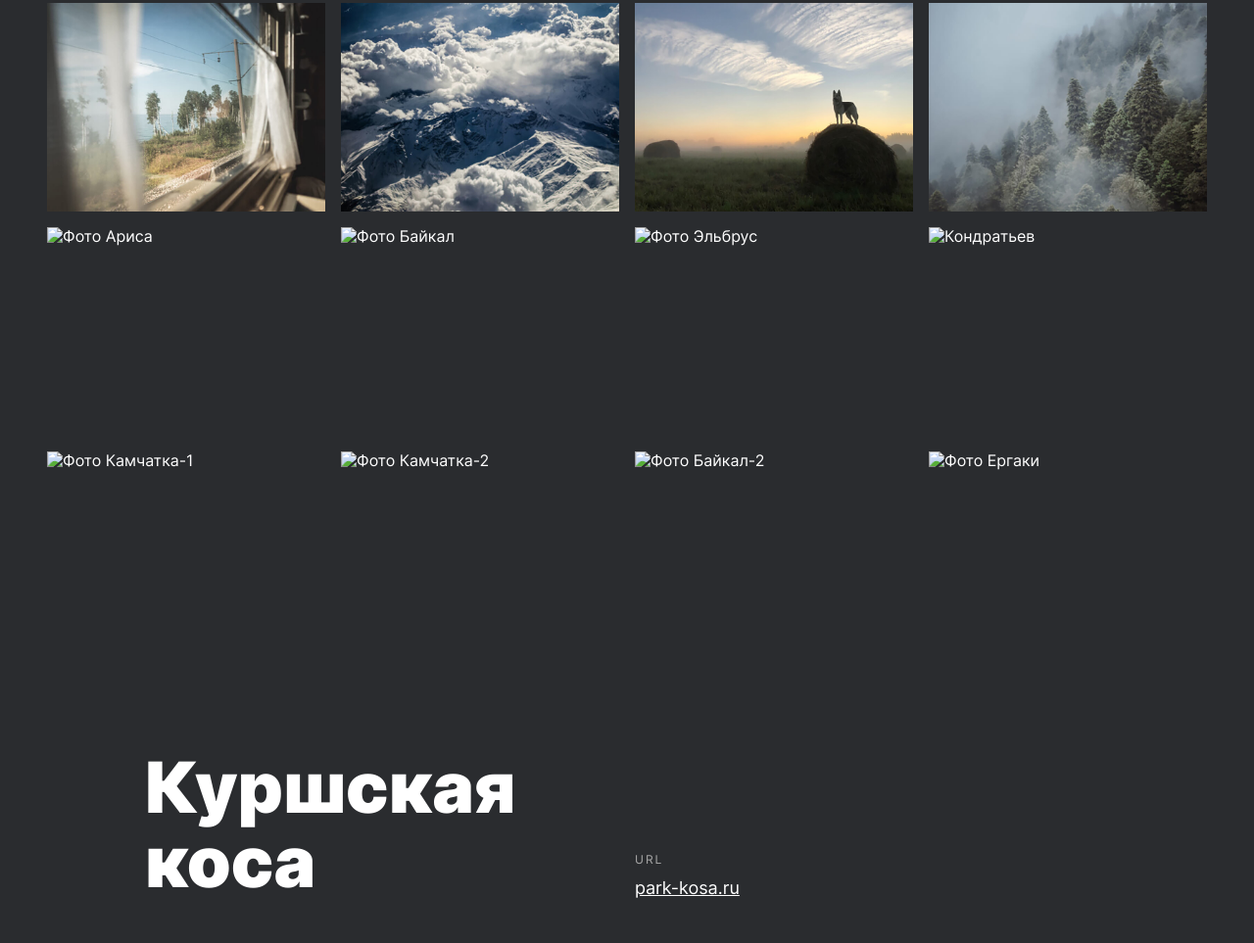
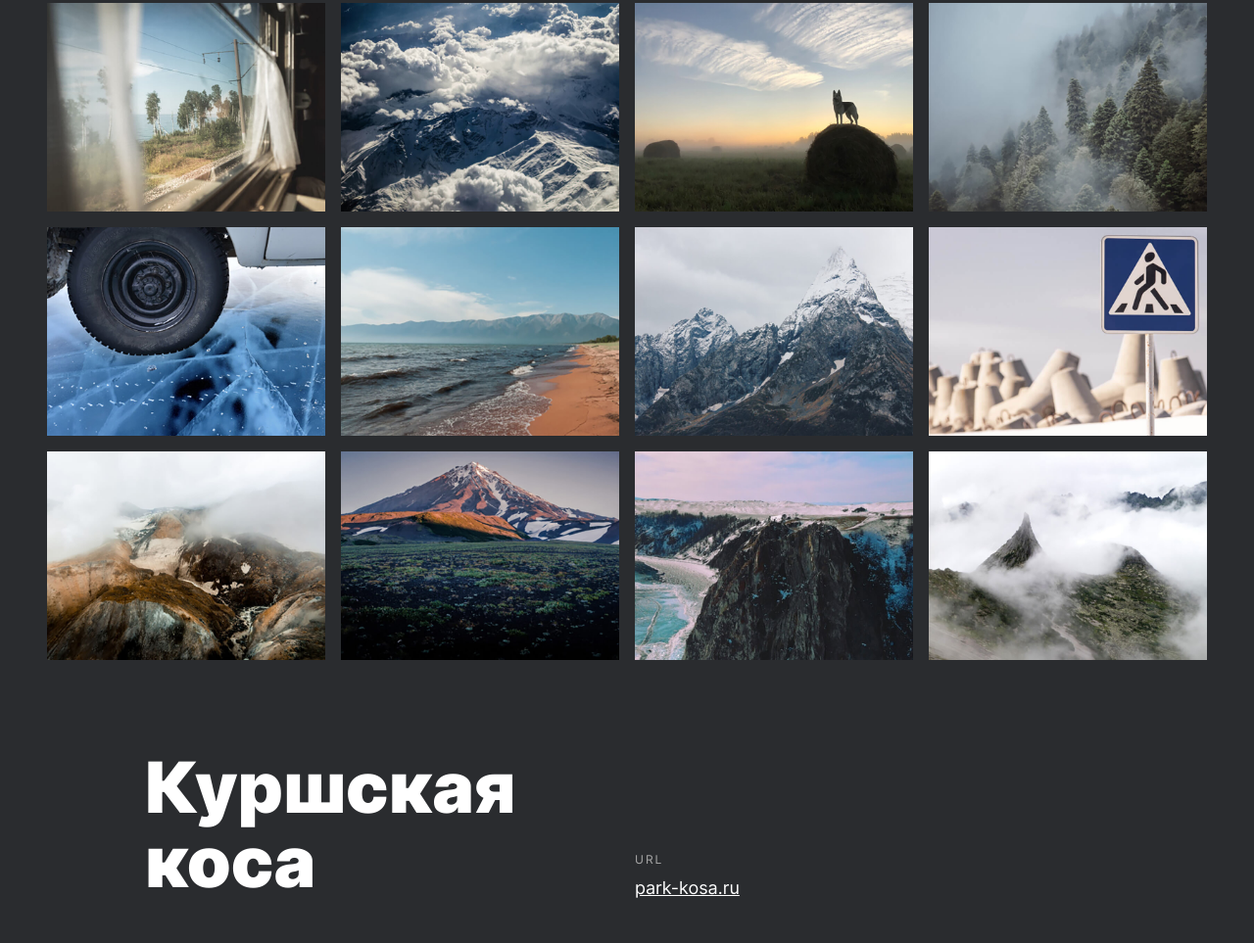
Before and after one commit to anlnv/russian-travel, a plain HTML site: page index.html in a window 1280 px wide. Shown: the part 1824-2787 px from the top of the page at 98% size. Drawn offline with Linux system fonts and the light colour scheme; the site is published under a folder, as on GitHub Pages, so addresses that start at the root find nothing.

Commit message:
Update index.html

```diff
--- a/index.html
+++ b/index.html
@@ -55,42 +55,42 @@
           alt="Фото Сочи"
         >
         <img
-          src="/images/photo-grid-arisa.jpg"
+          src="./images/photo-grid-arisa.jpg"
           class="photo-grid__item"
           alt="Фото Ариса"
         >
         <img
-          src="/images/photo-grid-baikal.jpg"
+          src="./images/photo-grid-baikal.jpg"
           class="photo-grid__item"
           alt="Фото Байкал"
         >
         <img
-          src="/images/photo-grid-elbrus.jpg"
+          src="./images/photo-grid-elbrus.jpg"
           class="photo-grid__item"
           alt="Фото Эльбрус"
         >
         <img
-          src="/images/photo-grid-kondratiev.jpg"
+          src="./images/photo-grid-kondratiev.jpg"
           class="photo-grid__item"
           alt="Кондратьев"
         >
         <img
-          src="/images/photo-grid-kamchatka-1.jpg"
+          src="./images/photo-grid-kamchatka-1.jpg"
           class="photo-grid__item"
           alt="Фото Камчатка-1"
         >
         <img
-          src="/images/photo-grid-kamchatka-2.jpg"
+          src="./images/photo-grid-kamchatka-2.jpg"
           class="photo-grid__item"
           alt="Фото Камчатка-2"
         >
         <img
-          src="/images/photo-grid-baikal-2.jpg"
+          src="./images/photo-grid-baikal-2.jpg"
           class="photo-grid__item"
           alt="Фото Байкал-2"
         >
         <img
-          src="/images/photo-grid-ergaki.jpg"
+          src="./images/photo-grid-ergaki.jpg"
           class="photo-grid__item"
           alt="Фото Ергаки"
         >
```
